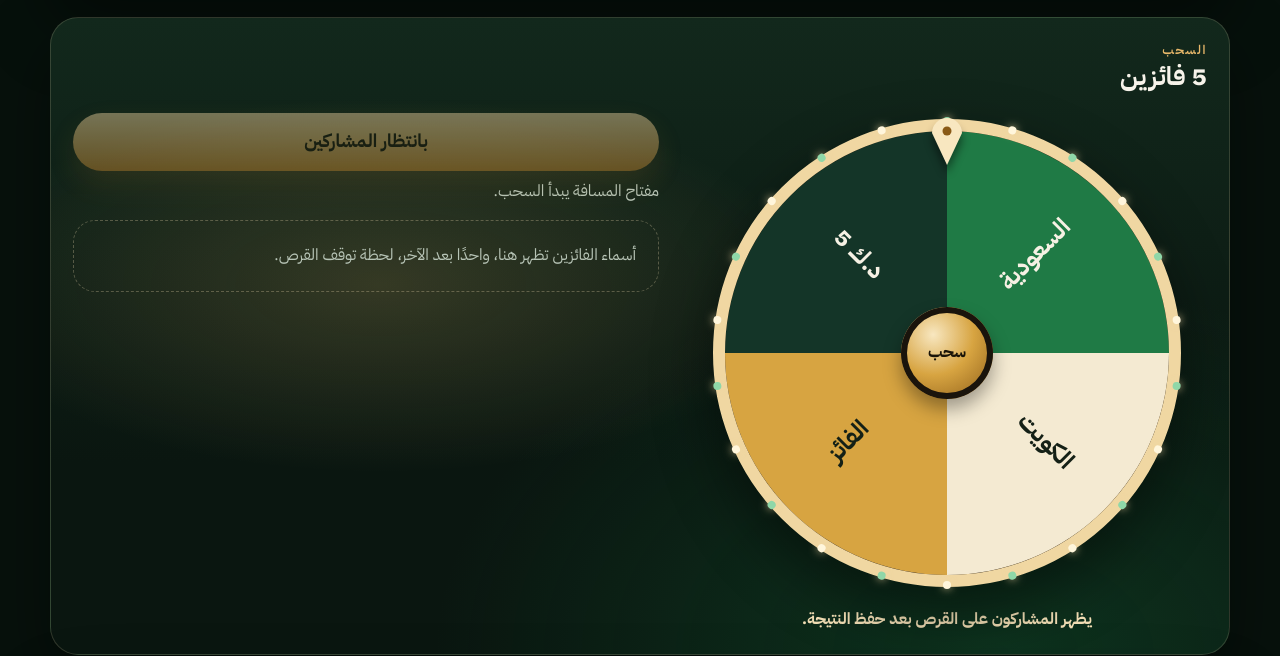
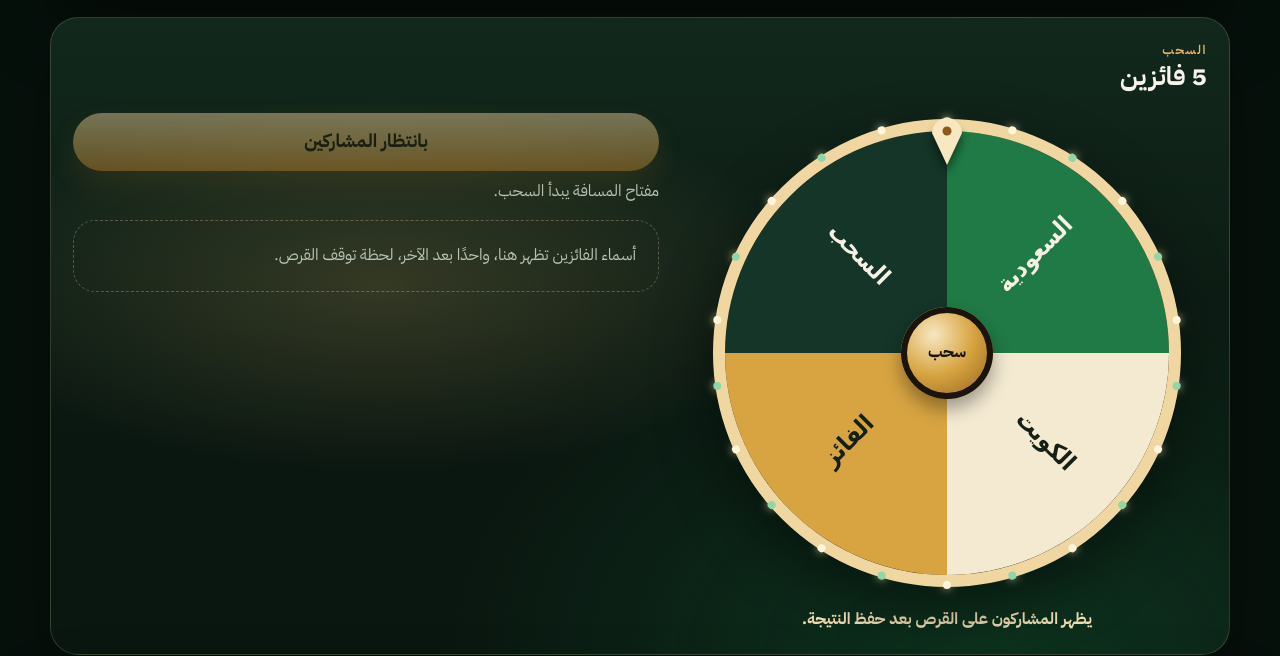
Before and after one commit to zoudne/giveaway, a React (Vite) app: page / in a window 1280 px wide. Shown: the part 1315-1971 px from the top of the page. Built offline with nearby package versions, Linux system fonts and the light colour scheme.

Commit message:
Show every eligible name on the prize wheel.

```diff
--- a/src/components/PrizeWheel.tsx
+++ b/src/components/PrizeWheel.tsx
@@ -17,16 +17,22 @@ type Props = {
   onDone: () => void
 }
 
-function shortName(name: string): string {
+function labelFit(count: number): { maxChars: number; fontSize: number; y: number } {
+  if (count <= 8) return { maxChars: 12, fontSize: 16, y: 72 }
+  if (count <= 16) return { maxChars: 10, fontSize: 12, y: 68 }
+  if (count <= 24) return { maxChars: 8, fontSize: 9, y: 62 }
+  return { maxChars: 6, fontSize: 7, y: 54 }
+}
+
+function shortName(name: string, maxChars: number): string {
   const at = name.startsWith('@')
   const body = at ? name.slice(1) : name
-  const trimmed = body.length > 12 ? `${body.slice(0, 11)}…` : body
+  const trimmed = body.length > maxChars ? `${body.slice(0, maxChars - 1)}…` : body
   return at ? `@${trimmed}` : trimmed
 }
 
 function buildSlices(pool: string[], winner: string): { slices: string[]; index: number } {
-  const others = pool.filter((name) => name !== winner)
-  const picked = others.slice(0, 11)
+  const picked = pool.filter((name) => name !== winner)
   for (let i = picked.length - 1; i > 0; i -= 1) {
     const swap = Math.floor(Math.random() * (i + 1))
     const current = picked[i]
@@ -52,7 +58,7 @@ function slicePath(index: number, total: number): string {
 }
 
 export function PrizeWheel({ names, request, sound, onProgress, onDone }: Props) {
-  const idle = names.length > 0 ? names.slice(0, 12) : ['السعودية', 'الكويت', 'الفائز', '5 د.ك']
+  const idle = names.length > 0 ? names : ['السعودية', 'الكويت', 'الفائز', 'السحب']
   const [slices, setSlices] = useState(idle)
   const [rotation, setRotation] = useState(0)
   const [duration, setDuration] = useState(0)
@@ -114,6 +120,7 @@ export function PrizeWheel({ names, request, sound, onProgress, onDone }: Props)
 
   const shown = request.id === 0 ? idle : slices
   const count = Math.max(shown.length, 1)
+  const fit = labelFit(count)
 
   return (
     <div className="wheel-wrap">
@@ -146,16 +153,16 @@ export function PrizeWheel({ names, request, sound, onProgress, onDone }: Props)
                   <g transform={`rotate(${angle} 160 160)`}>
                     <text
                       x="160"
-                      y="72"
+                      y={fit.y}
                       textAnchor="middle"
                       direction="ltr"
                       fill={ink}
-                      fontSize={count > 8 ? 13 : 16}
+                      fontSize={fit.fontSize}
                       fontWeight="700"
-                      fontFamily="IBM Plex Sans Arabic, Segoe UI, Tahoma, sans-serif"
-                      transform={flip ? 'rotate(90 160 72)' : 'rotate(-90 160 72)'}
+                      fontFamily="IBM Plex Sans, Segoe UI, Tahoma, sans-serif"
+                      transform={flip ? `rotate(90 160 ${fit.y})` : `rotate(-90 160 ${fit.y})`}
                     >
-                      {shortName(name)}
+                      {shortName(name, fit.maxChars)}
                     </text>
                   </g>
                 </g>
```
